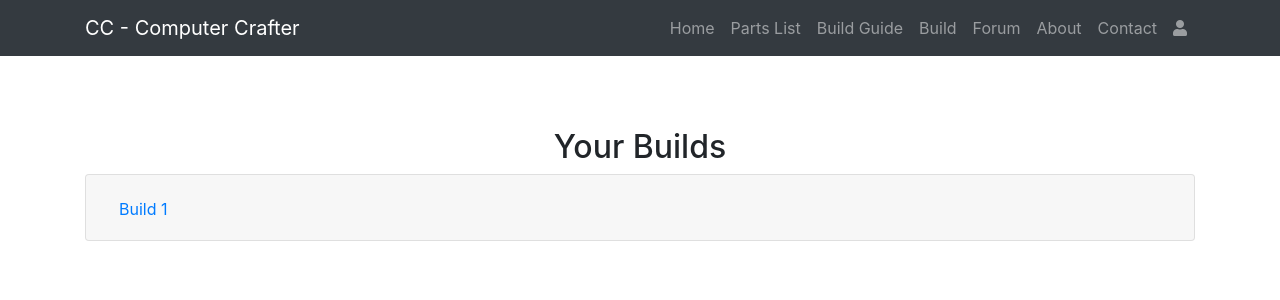
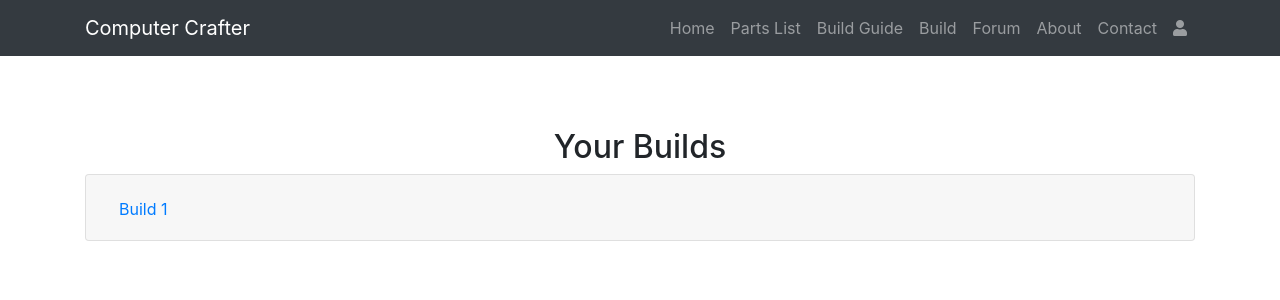
Before and after one commit to inotlusrabka/Project-Web, a PHP site: page /profile/your-builds/index.php in a window 1280 px wide. Shown: the top 300 px of the page. Run offline with PHP 8.4, Linux system fonts and the light colour scheme; a user stored in the database is signed in; data comes from the database, SQL or seed files in the repository; some libraries are stand-ins or nearby versions.

Commit message:
Update index.php

```diff
--- a/profile/your-builds/index.php
+++ b/profile/your-builds/index.php
@@ -73,7 +73,7 @@ $conn->close();
     <header>
         <nav class="navbar navbar-expand-lg navbar-dark bg-dark">
             <div class="container">
-                <a class="navbar-brand" href="/ProjekUAS/">CC - Computer Crafter</a>
+                <a class="navbar-brand" href="/ProjekUAS/">Computer Crafter</a>
                 <button class="navbar-toggler" type="button" data-toggle="collapse" data-target="#navbarNav"
                     aria-controls="navbarNav" aria-expanded="false" aria-label="Toggle navigation">
                     <span class="navbar-toggler-icon"></span>
```
